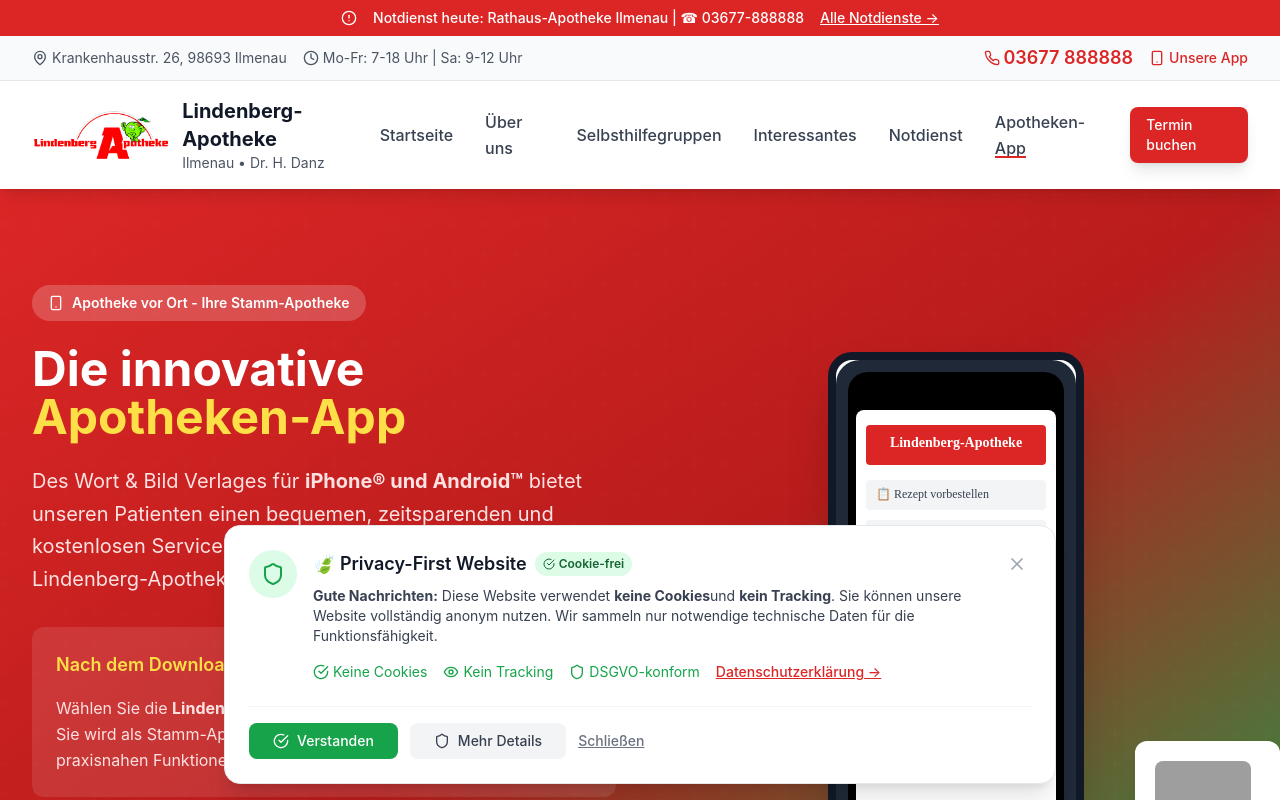
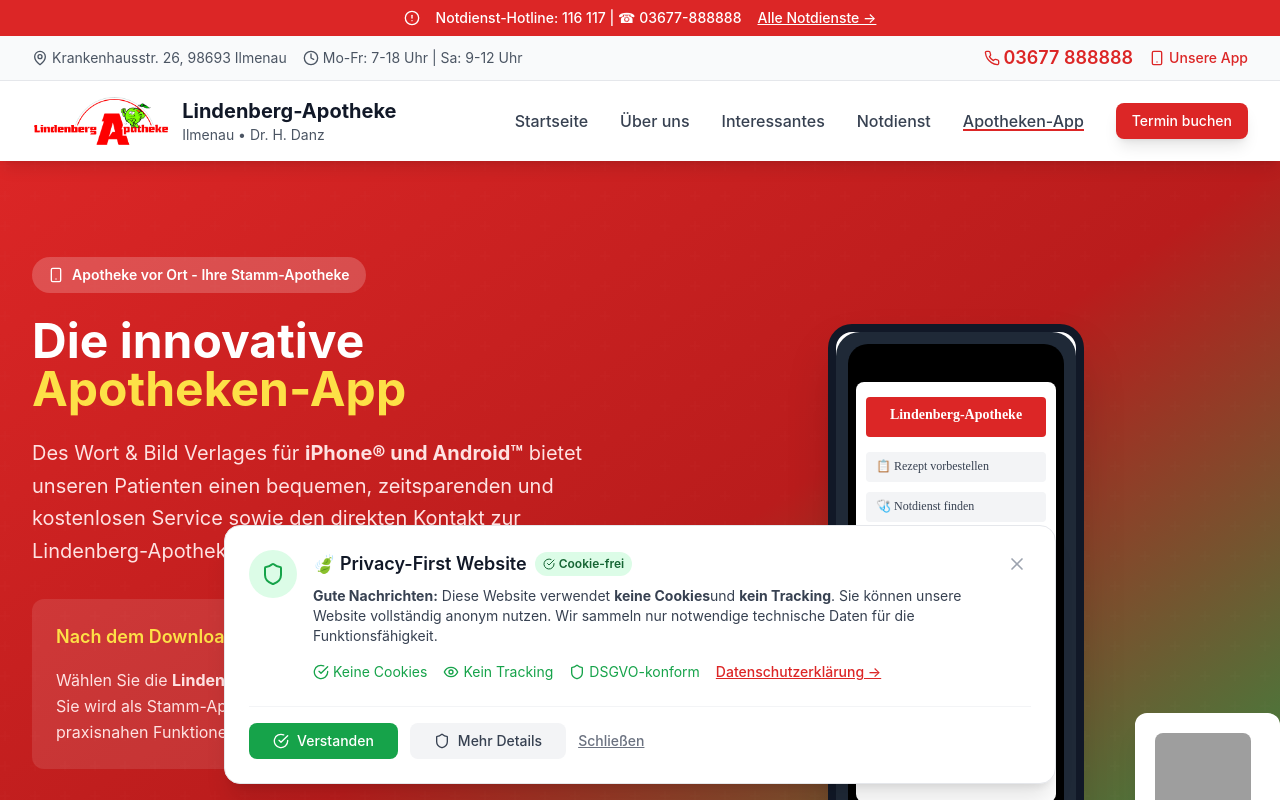
Before and after one commit to Azz3m90/Lindenberg-Apotheke-v1, a Next.js app: page /app in a window 1280 px wide. Shown: the top 800 px of the page. Built offline with nearby package versions, Linux system fonts and the light colour scheme; grey boxes are pictures that could not be loaded.

Commit message:
TASK: adjust appoitment href and hypfen

```diff
--- a/src/components/Footer.tsx
+++ b/src/components/Footer.tsx
@@ -28,9 +28,17 @@
     { name: "Leistungen", href: "/leistungen" },
     { name: "Notdienst", href: "/notdienst" },
     { name: "Kontakt", href: "/uber-uns/kontakt" },
-    { name: "Termin buchen", href: "/termin" },
+    { name: "Termin buchen", href: "/kontakt" },
     { name: "Apotheken-App", href: "/app" },
-    { name: "Selbsthilfegruppen", href: "/selfHelpGroups" }
+    {
+      name: "Selbsthilfegruppen",
+      href: "/selbsthilfegruppen",
+      // submenu: [
+      //   { name: "Gruppen", href: "/selbsthilfegruppen/gruppen" },
+      //   { name: "Ihre Gruppe", href: "/selbsthilfegruppen/ihregruppe" },
+      //   { name: "Morbus Crohn", href: "/selbsthilfegruppen/morbuscrohn" },
+      // ],
+    },
   ];
 
   const legalLinks = [
--- a/src/components/Header.tsx
+++ b/src/components/Header.tsx
@@ -25,15 +25,6 @@
         { name: "Team", href: "/uber-uns/team" },
         { name: "Anfahrt", href: "/uber-uns/anfahrt" },
         { name: "Kontakt", href: "/kontakt" },
-      ],
-    },
-    {
-      name: "Selbsthilfegruppen",
-      href: "/selbsthilfegruppen",
-      submenu: [
-        { name: "Gruppen", href: "/selbsthilfegruppen/gruppen" },
-        { name: "Ihre Gruppe", href: "/selbsthilfegruppen/ihregruppe" },
-        { name: "Morbus Crohn", href: "/selbsthilfegruppen/morbuscrohn" },
       ],
     },
     {
@@ -67,7 +58,7 @@
         <div className="container-custom flex items-center justify-center space-x-4">
           <AlertCircle className="w-4 h-4" />
           <span>
-            Notdienst heute: Rathaus-Apotheke Ilmenau | ☎ 03677-888888
+            Notdienst-Hotline: 116 117 | ☎ 03677-888888
           </span>
           <Link href="/notdienst" className="underline hover:no-underline">
             Alle Notdienste →
@@ -165,7 +156,7 @@
               ))}
 
               {/* CTA Button */}
-              <Link href="/termin" className="btn btn-primary">
+              <Link href="/kontakt" className="btn btn-primary">
                 Termin buchen
               </Link>
             </nav>
@@ -237,7 +228,7 @@
                   {/* Mobile CTA */}
                   <div className="mt-6 pt-6 border-t border-gray-200">
                     <Link
-                      href="/termin"
+                      href="/kontakt"
                       className="btn btn-primary w-full"
                       onClick={() => setMobileMenuOpen(false)}
                     >
--- a/src/components/sections/ContactCTA.tsx
+++ b/src/components/sections/ContactCTA.tsx
@@ -90,7 +90,7 @@
               Individuelle Beratungstermine ohne Wartezeit
             </p>
             <Link
-              href="/termin"
+              href="/kontakt"
               className="btn bg-white text-yellow-600 hover:bg-gray-100 w-full text-lg"
             >
               <Calendar className="w-4 h-4 mr-2" />
@@ -135,7 +135,7 @@
               </p>
               <div className="space-y-2">
                 <Link
-                  href="/kontakt"
+                  href="uber-uns/kontakt"
                   className="block text-secondary-400 hover:text-secondary-300 font-medium"
                 >
                   → Kontaktformular
--- a/src/components/sections/Hero.tsx
+++ b/src/components/sections/Hero.tsx
@@ -77,7 +77,7 @@
                 Jetzt anrufen
               </a>
               <Link
-                href="/termin"
+                href="/kontakt"
                 className="btn btn-secondary flex items-center justify-center text-lg px-8 py-4"
               >
                 <Calendar className="w-5 h-5 mr-2" />
--- a/src/pages/interessantes.tsx
+++ b/src/pages/interessantes.tsx
@@ -122,8 +122,8 @@
                           <div className="font-bold">medizini</div>
                         </div>
                       </div> */}
-                      <div className="text-blue-600 hover:text-blue-800 font-medium">
-                        Alle Magazine ansehen →
+                      <div className="text-blue-600 hover:text-blue-800 font-medium hyphens-manual">
+                        Alle Magazine&shy; ansehen →
                       </div>
                     </div>
                   </div>
```
